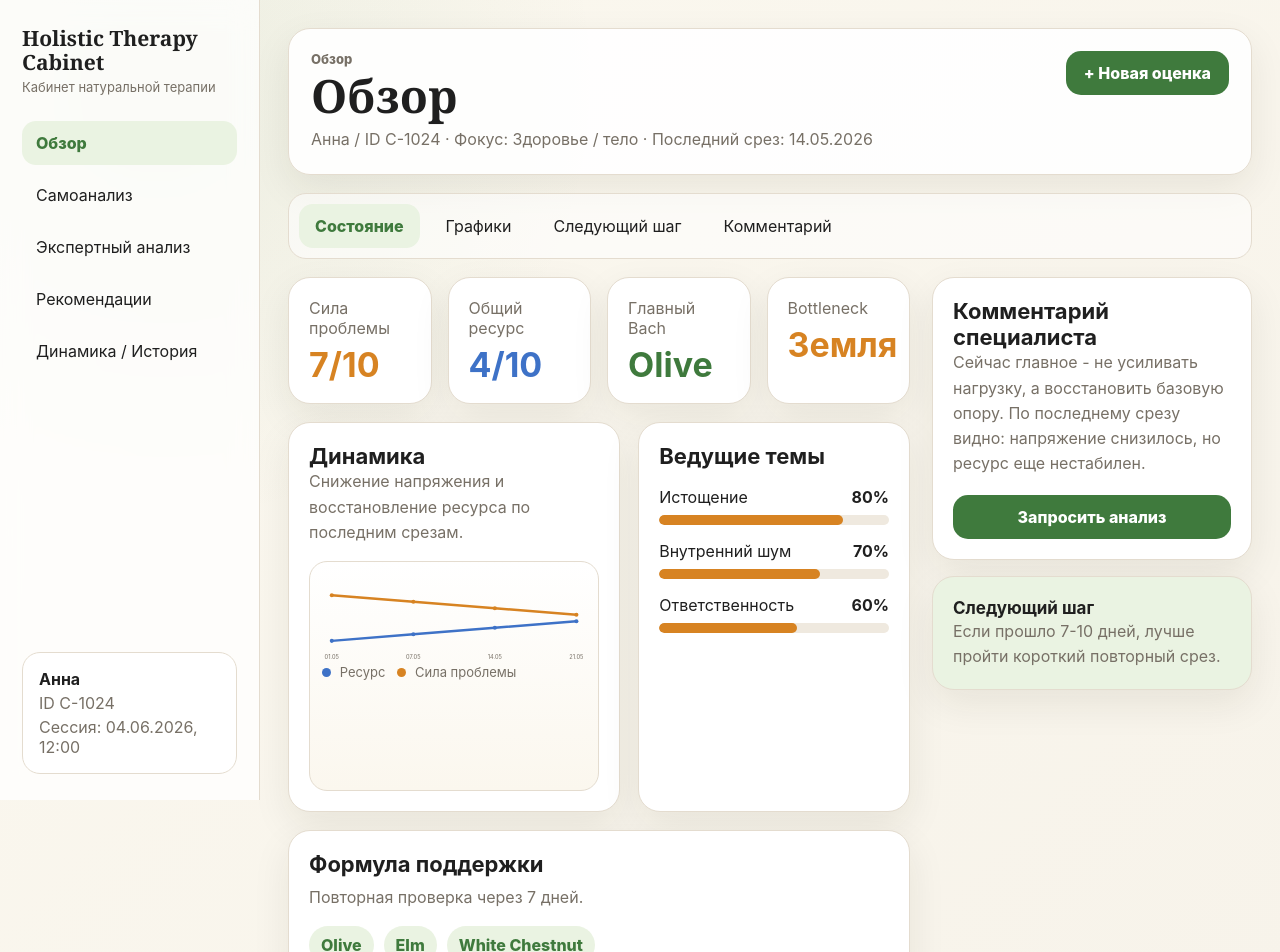
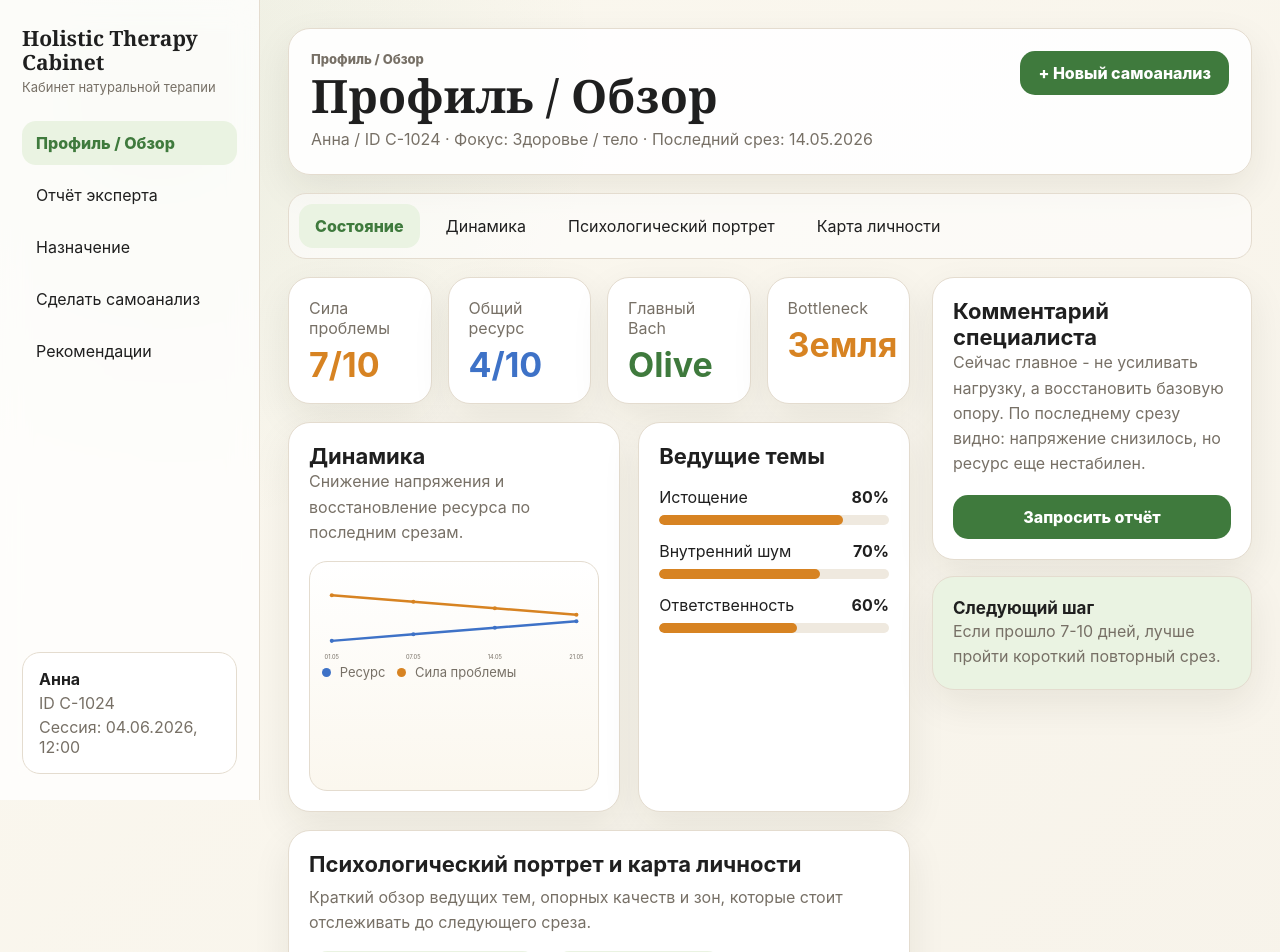
Before and after one commit to andylitvinov-design/report, a React (Vite) app: page / in a window 1280 px wide. Shown: the top 952 px of the page. Built offline with nearby package versions, Linux system fonts and the light colour scheme.

Commit message:
Update client cabinet navigation model

```diff
--- a/src/App.jsx
+++ b/src/App.jsx
@@ -8,21 +8,21 @@ import Recommendations from "./pages/Recommendations.jsx";
 import SelfAnalysis from "./pages/SelfAnalysis.jsx";
 
 const pageTabs = {
-  overview: ["Состояние", "Графики", "Следующий шаг", "Комментарий"],
-  self: selfAnalysis.tabs,
-  expert: ["Интерпретация", "Проверка", "Финализация"],
-  recommendations: ["Формула", "Практика", "Контроль"],
-  history: ["График", "История", "Сравнение"],
+  "profile-overview": ["Состояние", "Динамика", "Психологический портрет", "Карта личности"],
+  "expert-report": ["Последний отчёт", "Отчёты по датам", "Механизм", "У-Син", "Препараты"],
+  assignment: ["Текущая формула", "Bach", "Натуротерапия", "Практики", "Что отслеживать"],
+  "self-analysis": selfAnalysis.tabs,
+  recommendations: ["Текущие рекомендации", "Карта личности", "Динамика замеров", "История", "Следующий шаг"],
 };
 
 export default function App() {
-  const [activePage, setActivePage] = useState("overview");
+  const [activePage, setActivePage] = useState("profile-overview");
   const [activeTabs, setActiveTabs] = useState({
-    overview: pageTabs.overview[0],
-    self: selfAnalysis.tabs[0],
-    expert: pageTabs.expert[0],
+    "profile-overview": pageTabs["profile-overview"][0],
+    "expert-report": pageTabs["expert-report"][0],
+    assignment: pageTabs.assignment[0],
+    "self-analysis": selfAnalysis.tabs[0],
     recommendations: pageTabs.recommendations[0],
-    history: pageTabs.history[0],
   });
 
   const handleNavigation = (page, tab) => {
@@ -34,25 +34,29 @@ export default function App() {
   };
 
   const renderPage = () => {
-    if (activePage === "self") {
-      return <SelfAnalysis activeTab={activeTabs.self} />;
+    if (activePage === "self-analysis") {
+      return <SelfAnalysis activeTab={activeTabs["self-analysis"]} />;
     }
-    if (activePage === "expert") {
+    if (activePage === "expert-report") {
       return <ExpertAnalysis />;
     }
-    if (activePage === "recommendations") {
+    if (activePage === "assignment") {
       return <Recommendations />;
     }
-    if (activePage === "history") {
+    if (activePage === "recommendations") {
       return <DynamicsHistory />;
     }
     return <Overview />;
   };
 
+  const isSelfAnalysisFocusMode =
+    activePage === "self-analysis" && activeTabs["self-analysis"] !== "Данные";
+
   return (
     <Layout
       activePage={activePage}
       activeTab={activeTabs[activePage]}
+      focusMode={isSelfAnalysisFocusMode}
       onTabChange={handleNavigation}
       pageTabs={pageTabs[activePage]}
     >
--- a/src/components/Layout.jsx
+++ b/src/components/Layout.jsx
@@ -1,11 +1,11 @@
 import React from "react";
 import { client, navigation, specialistComments } from "../data/mockData.js";
 
-export default function Layout({ activePage, pageTabs, activeTab, onTabChange, children }) {
+export default function Layout({ activePage, pageTabs, activeTab, focusMode = false, onTabChange, children }) {
   const currentNav = navigation.find((item) => item.id === activePage);
 
   return (
-    <div className="app-shell">
+    <div className={focusMode ? "app-shell focus-mode" : "app-shell"}>
       <aside className="sidebar" aria-label="Основная навигация">
         <div className="brand">
           <strong>Holistic Therapy Cabinet</strong>
@@ -39,7 +39,7 @@ export default function Layout({ activePage, pageTabs, activeTab, onTabChange, c
               {client.name} / ID {client.id} · Фокус: {client.focus} · Последний срез: {client.lastSlice}
             </p>
           </div>
-          <button className="primary-btn" type="button">+ Новая оценка</button>
+          <button className="primary-btn" type="button">+ Новый самоанализ</button>
         </section>
 
         <div className="mobile-nav" aria-label="Мобильная навигация">
@@ -76,7 +76,7 @@ export default function Layout({ activePage, pageTabs, activeTab, onTabChange, c
           <article className="card">
             <h2>Комментарий специалиста</h2>
             <p>{specialistComments[activePage]}</p>
-            <button className="primary-btn full" type="button">Запросить анализ</button>
+            <button className="primary-btn full" type="button">Запросить отчёт</button>
           </article>
           <article className="card soft-card">
             <h3>Следующий шаг</h3>
--- a/src/data/mockData.js
+++ b/src/data/mockData.js
@@ -7,11 +7,11 @@ export const client = {
 };
 
 export const navigation = [
-  { id: "overview", label: "Обзор" },
-  { id: "self", label: "Самоанализ" },
-  { id: "expert", label: "Экспертный анализ" },
+  { id: "profile-overview", label: "Профиль / Обзор" },
+  { id: "expert-report", label: "Отчёт эксперта" },
+  { id: "assignment", label: "Назначение" },
+  { id: "self-analysis", label: "Сделать самоанализ" },
   { id: "recommendations", label: "Рекомендации" },
-  { id: "history", label: "Динамика / История" },
 ];
 
 export const overview = {
@@ -36,26 +36,20 @@ export const overview = {
 };
 
 export const specialistComments = {
-  overview:
+  "profile-overview":
     "Сейчас главное - не усиливать нагрузку, а восстановить базовую опору. По последнему срезу видно: напряжение снизилось, но ресурс еще нестабилен.",
-  self:
+  "expert-report":
+    "Экспертный отчёт сопоставляет самооценку, повторяющиеся темы и ресурс. Финальное направление поддержки выбирается после проверки динамики.",
+  assignment:
+    "Формулу поддержки лучше держать простой: один главный фокус, две поддерживающие темы и короткий срок наблюдения.",
+  "self-analysis":
     "Отвечайте по текущему состоянию, а не по тому, как обычно бывает. Если сомневаетесь, отмечайте то, что сильнее проявлено последние 1-3 дня.",
-  expert:
-    "Экспертная часть сопоставляет самооценку, повторяющиеся темы и ресурс. Финальное решение принимается после проверки динамики.",
   recommendations:
-    "Формулу поддержки лучше держать простой: один главный фокус, две поддерживающие темы и короткий срок наблюдения.",
-  history:
     "Динамику оцениваем не по одному пику, а по направлению за несколько срезов. Важны ресурс, сон и устойчивость решений.",
 };
 
 export const selfAnalysis = {
-  tabs: [
-    "Текущие данные",
-    "Анкета ситуации",
-    "Анкета характера",
-    "Контроль",
-    "Итог",
-  ],
+  tabs: ["Данные", "Ситуация", "Характер", "Контроль", "Итог"],
   focusOptions: [
     "Здоровье / тело",
     "Эмоции / тревога",
--- a/src/pages/DynamicsHistory.jsx
+++ b/src/pages/DynamicsHistory.jsx
@@ -6,8 +6,8 @@ export default function DynamicsHistory() {
   return (
     <>
       <article className="card">
-        <h2>Динамика / История</h2>
-        <p>История срезов показывает, как меняются сила проблемы и общий ресурс.</p>
+        <h2>Текущие рекомендации</h2>
+        <p>Раздел объединяет карту личности, динамику замеров, историю изменений и следующий шаг.</p>
         <DynamicsChart points={overview.dynamics} />
       </article>
 
--- a/src/pages/ExpertAnalysis.jsx
+++ b/src/pages/ExpertAnalysis.jsx
@@ -5,10 +5,10 @@ export default function ExpertAnalysis() {
   return (
     <>
       <article className="card">
-        <h2>Экспертная картина</h2>
+        <h2>Последний экспертный отчёт</h2>
         <p>
           Анализ соединяет самооценку клиента, повторяющиеся Bach-темы и текущий уровень ресурса.
-          Это рабочая версия интерпретации перед финальной рекомендацией.
+          Это рабочая версия интерпретации перед финальным направлением поддержки.
         </p>
       </article>
 
@@ -23,7 +23,7 @@ export default function ExpertAnalysis() {
       </div>
 
       <article className="card">
-        <h2>Проверочные вопросы</h2>
+        <h2>Механизм, У-Син и проверочные вопросы</h2>
         <div className="check-list">
           <p>Сон и восстановление стали лучше за последние 7 дней?</p>
           <p>Есть ли снижение внутреннего шума после письменной фиксации мыслей?</p>
--- a/src/pages/Overview.jsx
+++ b/src/pages/Overview.jsx
@@ -30,9 +30,11 @@ export default function Overview() {
       </div>
 
       <article className="card">
-        <h2>Формула поддержки</h2>
-        <p className="subtitle">Повторная проверка через 7 дней.</p>
-        <FormulaList items={overview.formula} />
+        <h2>Психологический портрет и карта личности</h2>
+        <p className="subtitle">
+          Краткий обзор ведущих тем, опорных качеств и зон, которые стоит отслеживать до следующего среза.
+        </p>
+        <FormulaList items={["Восстановление ресурса", "Границы нагрузки", "Спокойное завершение дня"]} />
       </article>
     </>
   );
--- a/src/styles.css
+++ b/src/styles.css
@@ -55,6 +55,22 @@ h2 {
   display: grid;
   grid-template-columns: 260px minmax(0, 1fr);
   min-height: 100vh;
+}
+
+.app-shell.focus-mode {
+  grid-template-columns: minmax(0, 1fr);
+}
+
+.app-shell.focus-mode .sidebar,
+.app-shell.focus-mode .topbar,
+.app-shell.focus-mode .mobile-nav,
+.app-shell.focus-mode .specialist-panel {
+  display: none;
+}
+
+.app-shell.focus-mode .main-shell {
+  grid-template-columns: minmax(0, 900px);
+  justify-content: center;
 }
 
 .sidebar {
```
Also changed, not shown: src/pages/Recommendations.jsx (+4 -4 lines), src/pages/SelfAnalysis.jsx (+10 -10 lines).
